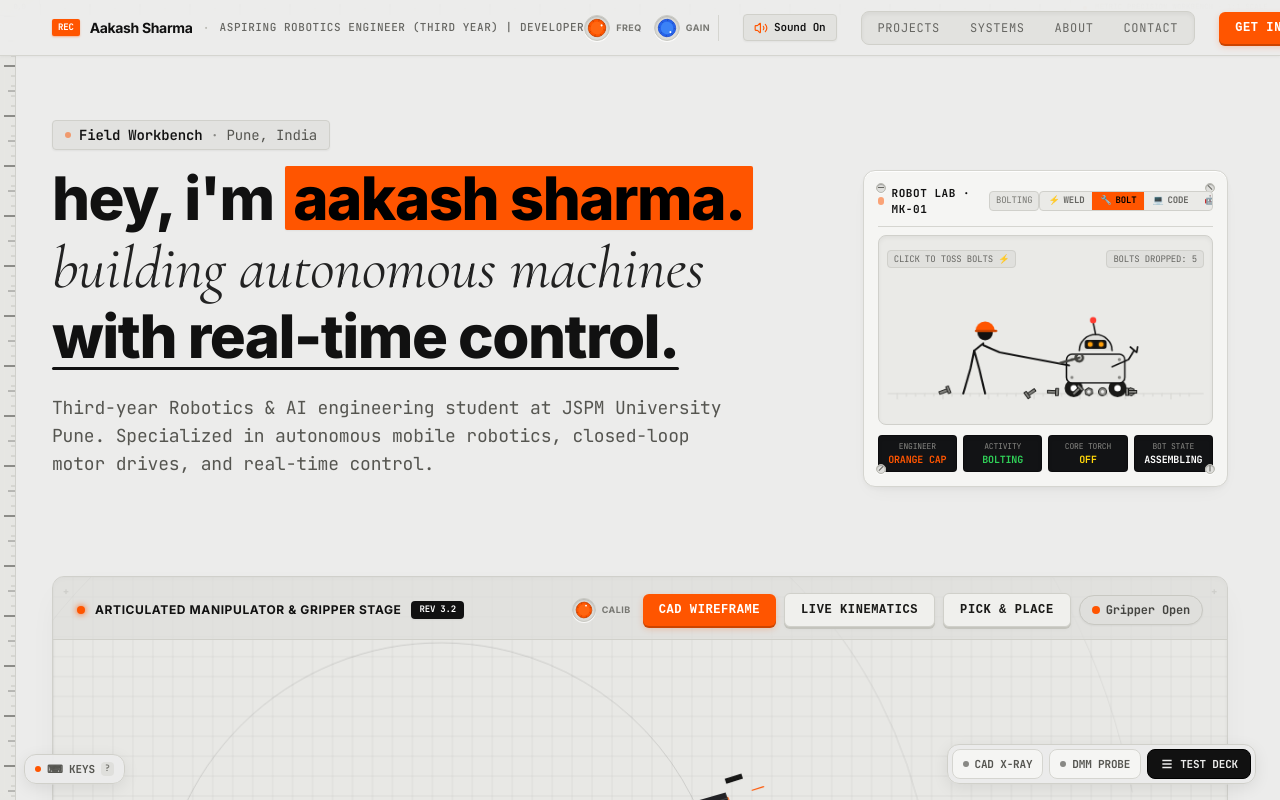
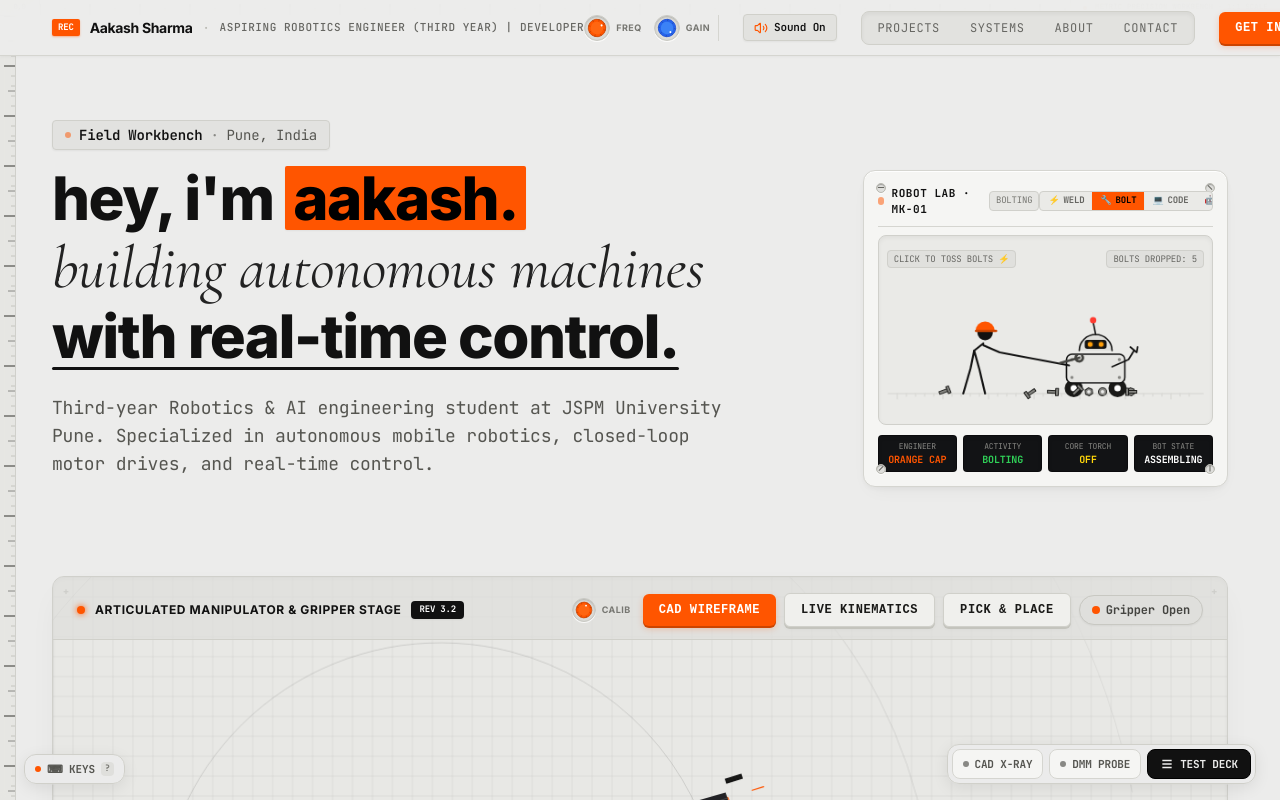
Before and after one commit to Aakash439/robotics-portfolio, a React (Vite) app: page / in a window 1280 px wide. Shown: the top 800 px of the page. Built offline with nearby package versions, Linux system fonts and the light colour scheme.

Commit message:
style(hero): update headline badge to display only 'aakash.'

```diff
--- a/src/components/HeroSection.tsx
+++ b/src/components/HeroSection.tsx
@@ -837,8 +837,9 @@ export const HeroSection: React.FC = () => {
                   className="bg-[#FF5500] text-black px-2 py-0.5 rounded-sm inline-block select-none cursor-pointer transform-gpu shadow-sm hover:shadow-md transition-shadow"
                   title="Aakash Sharma · Click for tactile pulse"
                 >
-                  aakash sharma.
+                  aakash.
                 </span>
+                <span className="sr-only"> Sharma - Robotics Engineer</span>
               </h1>
 
               {/* Line 2: Flowing Editorial Italic Serif */}
```
Also changed, not shown: 4 other files (tests, documents, lock files or other folders).
